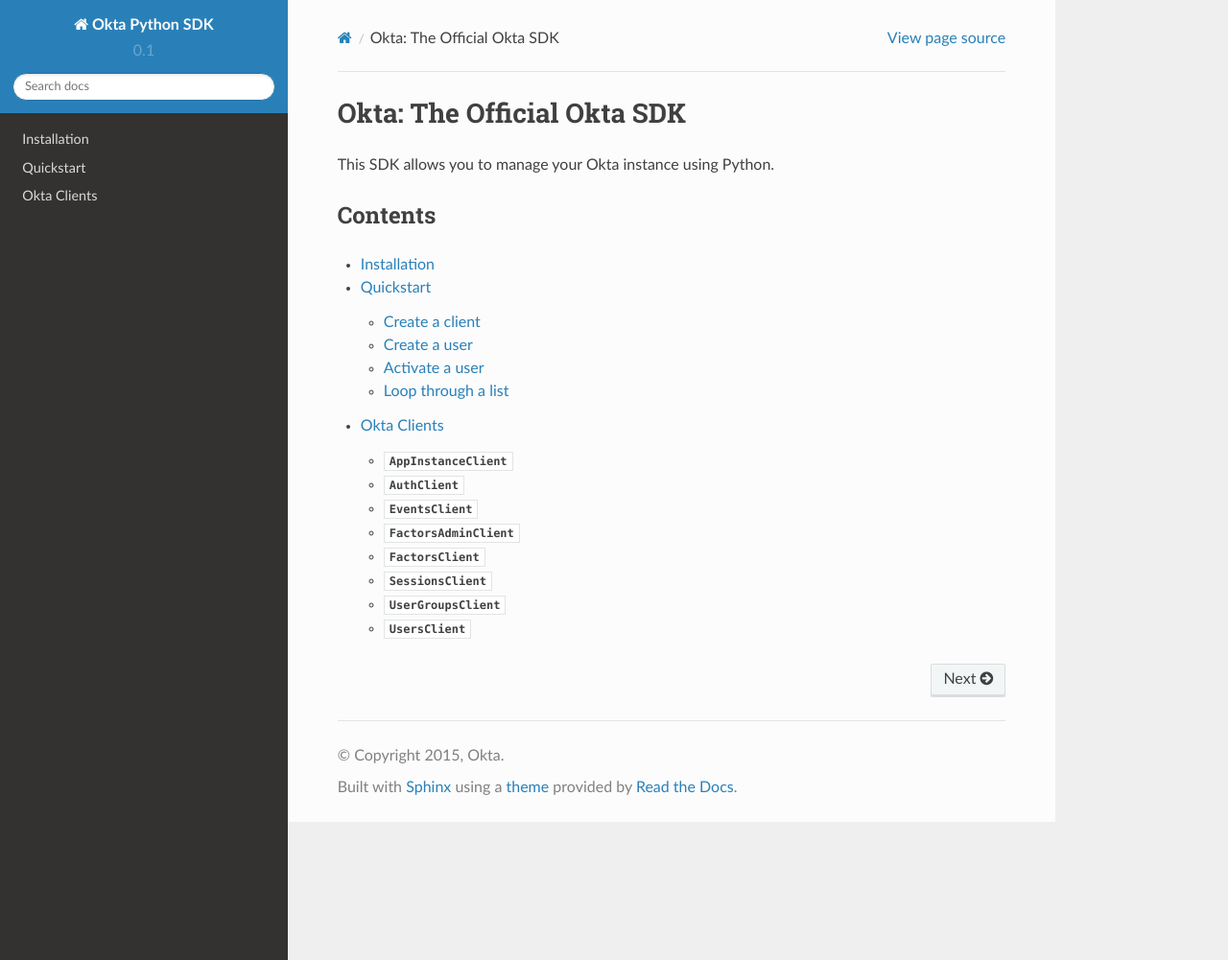
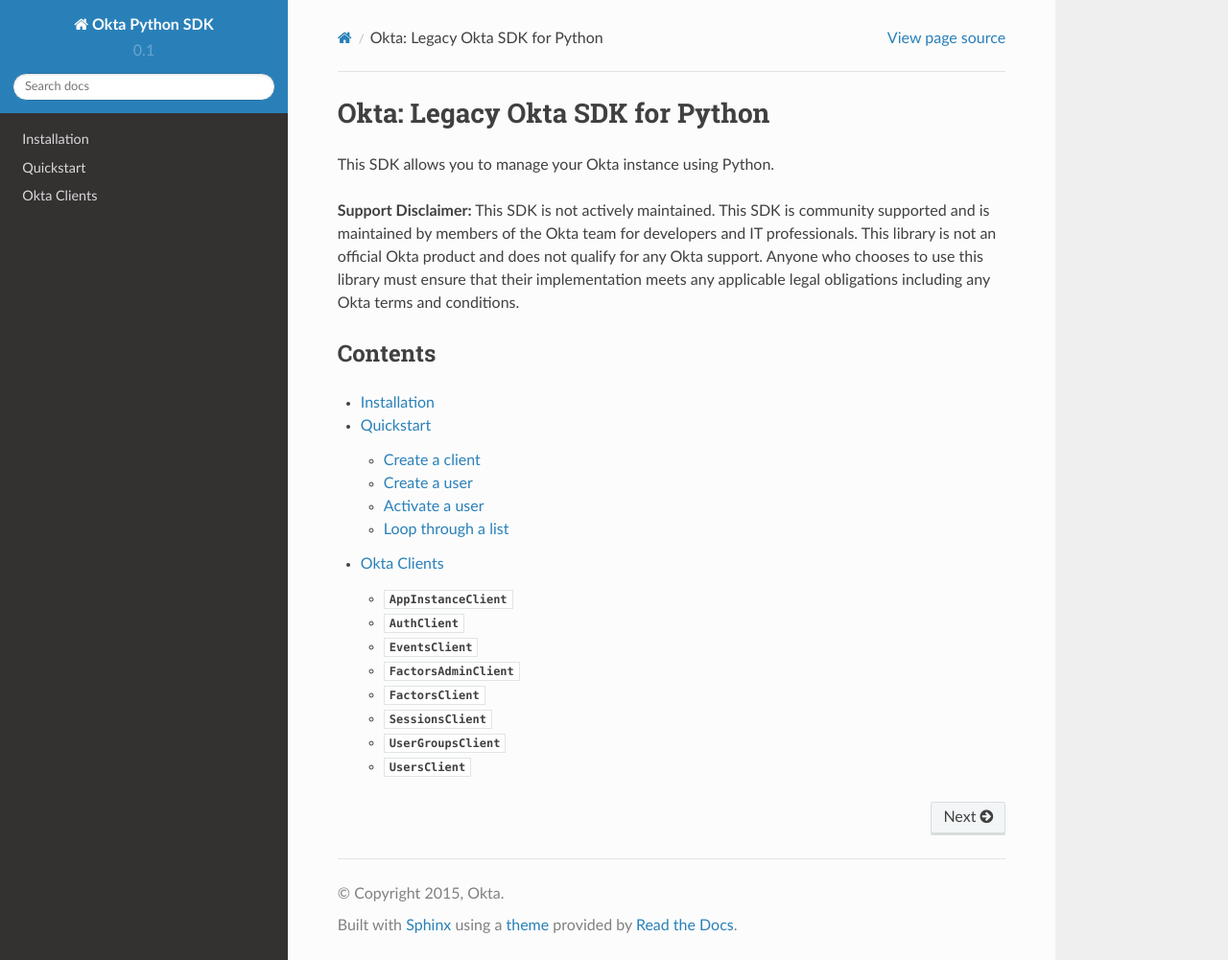
Before and after one commit to gopykens/okta-sdk-python, a Sphinx documentation site: the page built from docs/index.rst, in a window 1280 px wide and 1001 px high. Shown: the whole window at 96% size. Built offline with Sphinx 7.4.7 and the Read the Docs theme 2.0.0, drawn with Linux system fonts in a browser that asks for light colours.

Commit message:
Update support terms

```diff
--- a/README.rst
+++ b/README.rst
@@ -2,3 +2,7 @@ oktasdk-python
 =======================
 
 This SDK allows managing an Okta instance via Python.
+
+## :warning: :construction: Alpha Preview :construction: :warning:
+
+**Support Disclaimer:** This SDK is not actively maintained. This SDK is community supported and is maintained by members of the Okta team for developers and IT professionals. This library is not an official Okta product and does not qualify for any Okta support. Anyone who chooses to use this library must ensure that their implementation meets any applicable legal obligations including any Okta terms and conditions
--- a/docs/index.rst
+++ b/docs/index.rst
@@ -1,7 +1,9 @@
-Okta: The Official Okta SDK
+Okta: Legacy Okta SDK for Python
 ===========================
 
 This SDK allows you to manage your Okta instance using Python.
+
+**Support Disclaimer:** This SDK is not actively maintained. This SDK is community supported and is maintained by members of the Okta team for developers and IT professionals. This library is not an official Okta product and does not qualify for any Okta support. Anyone who chooses to use this library must ensure that their implementation meets any applicable legal obligations including any Okta terms and conditions.
 
 Contents
 --------
```
